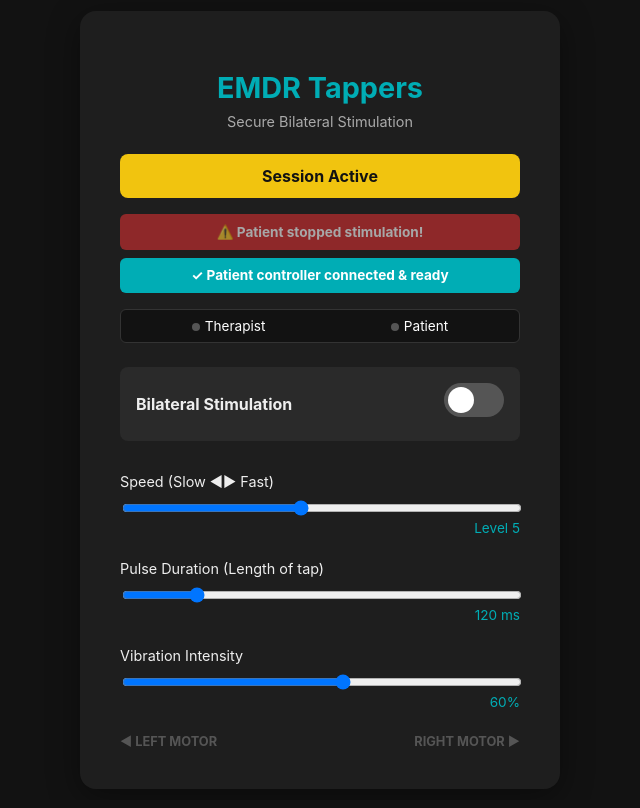
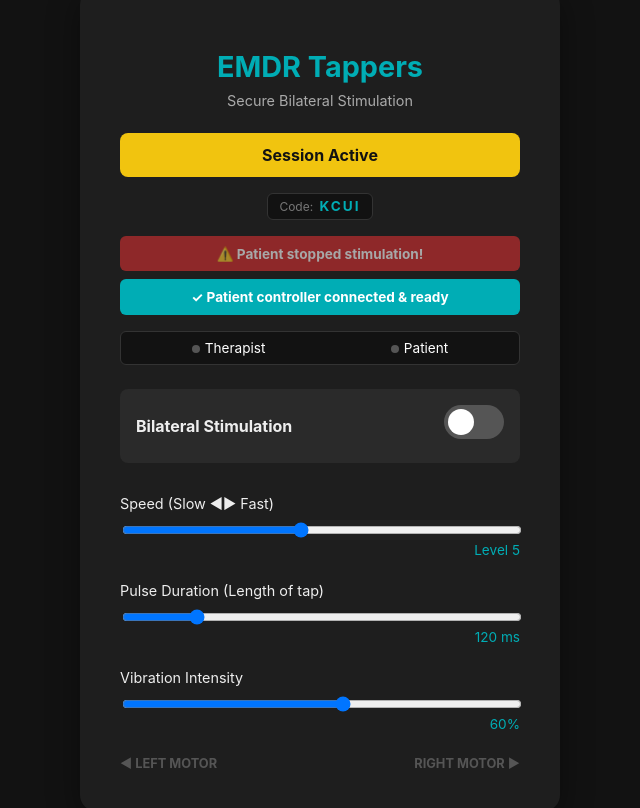
Before and after one commit to JPdeRidder/emdr-controller, a website: page index.html in a window 1280 px wide. Both pictures are taken after a click on the button "Start Session". Shown: the whole page, without its empty margins (320-960 px from the left). Drawn offline with nearby package versions, Linux system fonts and the light colour scheme; no server answers.

Commit message:
Add files via upload
added a feature to keep the project alive on render preventing winddowns. and the tool now keeps working even when the site is not in focus. also added the session code to the therapist window at all time.

```diff
--- a/index.html
+++ b/index.html
@@ -27,20 +27,8 @@
         h1 { margin-bottom: 0.5rem; font-size: 1.8rem; color: #00adb5; }
         .subtitle { color: #aaaaaa; font-size: 0.9rem; margin-bottom: 1.5rem; }
 
-        .lang-container {
-            display: flex;
-            justify-content: flex-end;
-            margin-bottom: 1rem;
-        }
-        .lang-select {
-            background-color: #2a2a2a;
-            color: white;
-            border: 1px solid #444;
-            padding: 0.4rem 0.8rem;
-            border-radius: 6px;
-            font-size: 0.85rem;
-            cursor: pointer;
-        }
+        .lang-container { display: flex; justify-content: flex-end; margin-bottom: 1rem; }
+        .lang-select { background-color: #2a2a2a; color: white; border: 1px solid #444; padding: 0.4rem 0.8rem; border-radius: 6px; font-size: 0.85rem; cursor: pointer; }
         .lang-select:focus { outline: none; border-color: #00adb5; }
 
         .status { padding: 0.75rem; border-radius: 8px; margin-bottom: 1rem; font-weight: bold; background-color: #ff4d4d; }
@@ -49,34 +37,13 @@
 
         .therapist-alerts { display: block; margin-bottom: 1rem; }
         body.is-patient .therapist-alerts { display: none !important; }
-        .alert-banner {
-            padding: 0.6rem;
-            border-radius: 6px;
-            font-size: 0.85rem;
-            font-weight: bold;
-            margin-bottom: 0.5rem;
-            text-align: center;
-            display: none;
-        }
+        .alert-banner { padding: 0.6rem; border-radius: 6px; font-size: 0.85rem; font-weight: bold; margin-bottom: 0.5rem; text-align: center; display: none; }
         .alert-banner.warn { background-color: #d63031; color: white; display: block; animation: pulse 2s infinite; }
         .alert-banner.info-ready { background-color: #00adb5; color: white; display: block; }
 
-        @keyframes pulse {
-            0% { opacity: 1; }
-            50% { opacity: 0.6; }
-            100% { opacity: 1; }
-        }
+        @keyframes pulse { 0% { opacity: 1; } 50% { opacity: 0.6; } 100% { opacity: 1; } }
 
-        .roster-box {
-            display: flex;
-            justify-content: space-around;
-            background-color: #121212;
-            padding: 0.5rem;
-            border-radius: 6px;
-            margin-bottom: 1.5rem;
-            border: 1px solid #333;
-            font-size: 0.85rem;
-        }
+        .roster-box { display: flex; justify-content: space-around; background-color: #121212; padding: 0.5rem; border-radius: 6px; margin-bottom: 1.5rem; border: 1px solid #333; font-size: 0.85rem; }
         .roster-dot { display: inline-block; width: 8px; height: 8px; border-radius: 50%; background-color: #555; margin-right: 5px; }
         .roster-dot.online { background-color: #00c853; box-shadow: 0 0 8px #00c853; }
 
@@ -102,6 +69,25 @@
 
         .patient-hidden { display: block; }
         body.is-patient .patient-hidden { display: none !important; }
+
+        .session-code-badge {
+            display: inline-flex;
+            align-items: center;
+            gap: 0.4rem;
+            background-color: #121212;
+            border: 1px solid #333;
+            border-radius: 6px;
+            padding: 0.3rem 0.7rem;
+            margin-bottom: 1rem;
+            font-size: 0.75rem;
+            color: #777;
+        }
+        .session-code-badge .code-value {
+            color: #00adb5;
+            font-weight: bold;
+            letter-spacing: 2px;
+            font-size: 0.85rem;
+        }
 
         .patient-panic-box { display: none; margin-bottom: 2rem; }
         body.is-patient .patient-panic-box { display: block; }
@@ -161,6 +147,13 @@
 
     <div id="app-content" class="app-content">
         <div id="status" class="status">Disconnected</div>
+
+        <div class="patient-hidden">
+            <div class="session-code-badge">
+                <span id="badge-label">Code:</span>
+                <span class="code-value" id="badge-code">XXXX</span>
+            </div>
+        </div>
 
         <div class="therapist-alerts">
             <div id="alert-stopped" class="alert-banner warn">⚠️ Patient stopped stimulation!</div>
@@ -225,7 +218,8 @@
         t_alert_ready: "✓ Patient controller connected & ready", txt_t: "Therapist",
         txt_p: "Patient", status_disc: "Disconnected", status_wait: "Connected. Awaiting Controller Binding...",
         status_ready: "Controller Synced & Ready", status_active: "Session Active",
-            err_code: "Please enter the exact 4-character code provided by the therapist."
+        err_code: "Please enter the exact 4-character code provided by the therapist.",
+        code_label: "Code:"
      },
     de: {
         title: "EMDR Tappers", subtitle: "Sichere bilaterale Stimulation",
@@ -239,7 +233,8 @@
         t_alert_ready: "✓ Patient-Controller verbunden & bereit", txt_t: "Therapeut",
         txt_p: "Patient", status_disc: "Getrennt", status_wait: "Verbunden. Warte auf Controller...",
         status_ready: "Controller synchronisiert & bereit", status_active: "Sitzung Aktiv",
-            err_code: "Bitte geben Sie den exakten 4-stelligen Code ein, den Sie vom Therapeuten erhalten haben."
+        err_code: "Bitte geben Sie den exakten 4-stelligen Code ein, den Sie vom Therapeuten erhalten haben.",
+        code_label: "Code:"
     },
     es: {
         title: "EMDR Tappers", subtitle: "Estimulación Bilateral Segura",
@@ -253,7 +248,8 @@
         t_alert_ready: "✓ Mando del paciente conectado y listo", txt_t: "Terapeuta",
         txt_p: "Paciente", status_disc: "Desconectado", status_wait: "Conectado. Esperando vinculación del mando...",
         status_ready: "Mando sincronizado y listo", status_active: "Sesión Activa",
-            err_code: "Por favor, ingrese el código exacto de 4 caracteres proporcionado por el terapeuta."
+        err_code: "Por favor, ingrese el código exacto de 4 caracteres proporcionado por el terapeuta.",
+        code_label: "Código:"
     },
     fr: {
         title: "EMDR Tappers", subtitle: "Stimulation Bilatérale Sécurisée",
@@ -265,9 +261,10 @@
         intensity: "Intensité de Vibration", lvl: "Niveau", left_m: "◄ MOTEUR GAUCHE",
         right_m: "MOTEUR DROIT ►", t_alert_stop: "⚠️ Le patient a arrêté la stimulation !",
         t_alert_ready: "✓ Manette du patient connectée & prête", txt_t: "Thérapeute",
-            txt_p: "Patient", status_disc: "Décutécté", status_wait: "Connecté. En attente de la manette...",
+        txt_p: "Patient", status_disc: "Déconnecté", status_wait: "Connecté. En attente de la manette...",
         status_ready: "Manette synchronisée & prête", status_active: "Session Active",
-            err_code: "Veuillez saisir le code exact à 4 caractères fourni par le thérapeute."
+        err_code: "Veuillez saisir le code exact à 4 caractères fourni par le thérapeute.",
+        code_label: "Code :"
     },
     nl: {
         title: "EMDR Tappers", subtitle: "Veilige Bilaterale Stimulatie",
@@ -281,7 +278,8 @@
         t_alert_ready: "✓ Controller van patiënt verbonden & klaar", txt_t: "Therapeut",
         txt_p: "Patiënt", status_disc: "Verbinding verbroken", status_wait: "Verbonden. Wachten op controller...",
         status_ready: "Controller gekoppeld & klaar", status_active: "Sessie Actief",
-            err_code: "Voer de exacte 4-cijferige code in die door de therapeut is verstrekt."
+        err_code: "Voer de exacte 4-cijferige code in die door de therapeut is verstrekt.",
+        code_label: "Code:"
     }
 };
 
@@ -307,7 +305,6 @@
     function applyLocalization(langCode) {
         currentLang = langCode;
         const dict = translations[langCode];
-
         document.getElementById('main-title').textContent = dict.title;
         document.getElementById('main-sub').textContent = dict.subtitle;
         document.getElementById('label-role').textContent = dict.role;
@@ -325,6 +322,7 @@
         document.getElementById('alert-ready').textContent = dict.t_alert_ready;
         document.getElementById('txt-rost-t').textContent = dict.txt_t;
         document.getElementById('txt-rost-p').textContent = dict.txt_p;
+        document.getElementById('badge-label').textContent = dict.code_label;
 
         if(userRole === 'therapist') {
             document.getElementById('input-heading').textContent = dict.t_heading;
@@ -367,9 +365,9 @@
     const rosterPDot = document.getElementById('roster-p-dot');
     const alertStoppedBanner = document.getElementById('alert-stopped');
     const alertReadyBanner = document.getElementById('alert-ready');
+    const badgeCode = document.getElementById('badge-code');
 
     let gamepadIndex = null;
-    let rhythmTimeout = null;
     let isLeftTurn = true;
     let inRoom = false;
     let userRole = 'therapist';
@@ -378,6 +376,19 @@
     const speedMapping = {
         1: 1500, 2: 1200, 3: 1000, 4: 800, 5: 650, 6: 500, 7: 400, 8: 320, 9: 250, 10: 180
     };
+
+    // --- Dynamic Web Worker Setup ---
+    const workerCode = `let timer = null; self.onmessage = function(e) { if (e.data.action === 'start') { if (timer) clearInterval(timer); timer = setInterval(() => { self.postMessage('tick'); }, e.data.interval); } else if (e.data.action === 'stop') { if (timer) { clearInterval(timer); timer = null; } } };`;
+
+    const blob = new Blob([workerCode], { type: 'application/javascript' });
+    const worker = new Worker(URL.createObjectURL(blob));
+    worker.onmessage = function(e) {
+        if (e.data === 'tick') {
+            triggerVibrationPulse();
+        }
+    };
+
+    // ---------------------------------
 
     function makeRandomCode() {
         const characters = 'abcdefghijklmnopqrstuvwxyz0123456789';
@@ -390,6 +401,7 @@
 
     activeRoomCode = makeRandomCode();
     codeText.textContent = activeRoomCode;
+    badgeCode.textContent = activeRoomCode;
 
     function setRole(role) {
         userRole = role;
@@ -429,11 +441,10 @@
 
         document.getElementById('lang-picker-wrapper').style.display = "none";
         socket.emit('joinRoom', { roomCode: window.activeRoom, role: userRole });
-
         setupBox.style.display = 'none';
         appContent.classList.add('active');
         inRoom = true;
-
+        badgeCode.textContent = window.activeRoom;
         if (userRole === 'patient') {
             document.body.classList.add('is-patient');
             statusDiv.textContent = translations[currentLang].status_wait;
@@ -482,6 +493,7 @@
         slider.addEventListener('input', () => {
             updateUIValues();
             broadcastSettings();
+            if (powerSwitch.checked) startRhythm();
         });
     });
 
@@ -502,9 +514,7 @@
         speedSlider.value = data.speed;
         durationSlider.value = data.duration;
         intensitySlider.value = data.intensity;
-
         updateUIValues();
-
         if (data.enabled) startRhythm();
         else stopRhythm();
     });
@@ -512,10 +522,8 @@
     socket.on('sessionStateUpdate', (state) => {
         if (state.therapist) rosterTDot.classList.add('online');
         else rosterTDot.classList.remove('online');
-
         if (state.patient) rosterPDot.classList.add('online');
         else rosterPDot.classList.remove('online');
-
         if (userRole === 'therapist') {
             alertReadyBanner.style.display = state.controllerReady ? "block" : "none";
             alertStoppedBanner.style.display = state.stoppedByPatient ? "block" : "none";
@@ -530,22 +538,27 @@
     }
 
     function startRhythm() {
-        stopRhythm();
-
-        const runRhythm = () => {
-            if (!powerSwitch.checked) return;
-
         const sliderLevel = parseInt(speedSlider.value);
         const actualInterval = speedMapping[sliderLevel] || 650;
+        worker.postMessage({ action: 'start', interval: actualInterval });
+    }
+
+    function stopRhythm() {
+        worker.postMessage({ action: 'stop' });
+        leftLabel.className = "";
+        rightLabel.className = "";
+        isLeftTurn = true;
+    }
+
+    function triggerVibrationPulse() {
+        if (!powerSwitch.checked) return;
         const duration = parseInt(durationSlider.value);
         const intensity = parseFloat(intensitySlider.value);
-
         if (userRole === 'patient' && gamepadIndex !== null) {
             const gamepad = navigator.getGamepads()[gamepadIndex];
             if (gamepad && gamepad.vibrationActuator) {
                 const leftMag = isLeftTurn ? intensity : 0;
                 const rightMag = isLeftTurn ? 0 : intensity;
-
                 gamepad.vibrationActuator.playEffect("dual-rumble", {
                     startDelay: 0,
                     duration: duration,
@@ -554,7 +567,6 @@
                 }).catch(() => {});
             }
         }
-
         if (isLeftTurn) {
             leftLabel.className = "active";
             rightLabel.className = "";
@@ -562,19 +574,7 @@
             leftLabel.className = "";
             rightLabel.className = "active";
         }
-
         isLeftTurn = !isLeftTurn;
-            rhythmTimeout = setTimeout(runRhythm, actualInterval);
-        };
-
-        runRhythm();
-    }
-
-    function stopRhythm() {
-        if (rhythmTimeout) clearTimeout(rhythmTimeout);
-        leftLabel.className = "";
-        rightLabel.className = "";
-        isLeftTurn = true;
     }
 
     applyLocalization("en");
```
Also changed, not shown: server.js (+14 -9 lines). Lines whose indentation alone changed are shown as unchanged.
